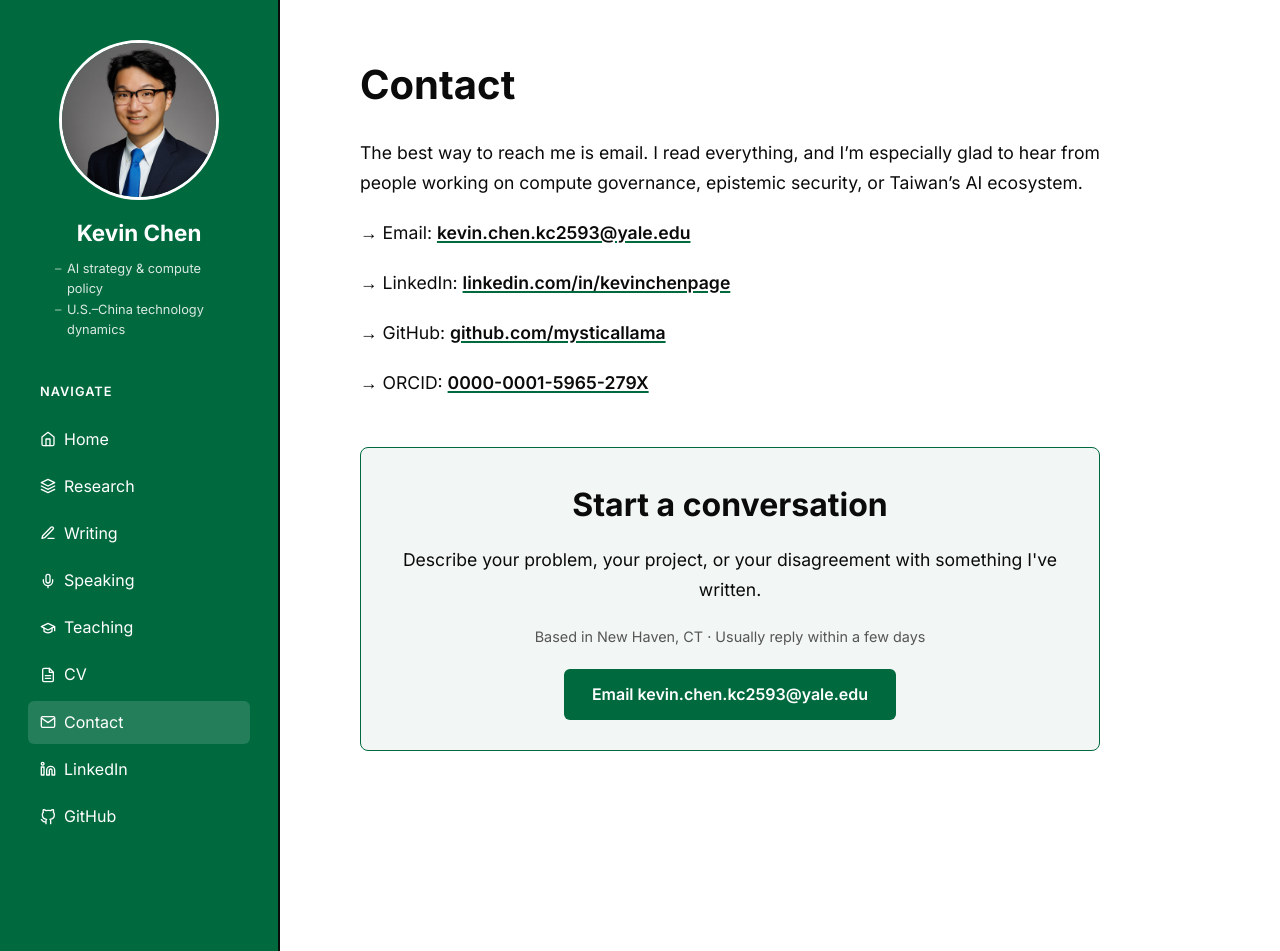
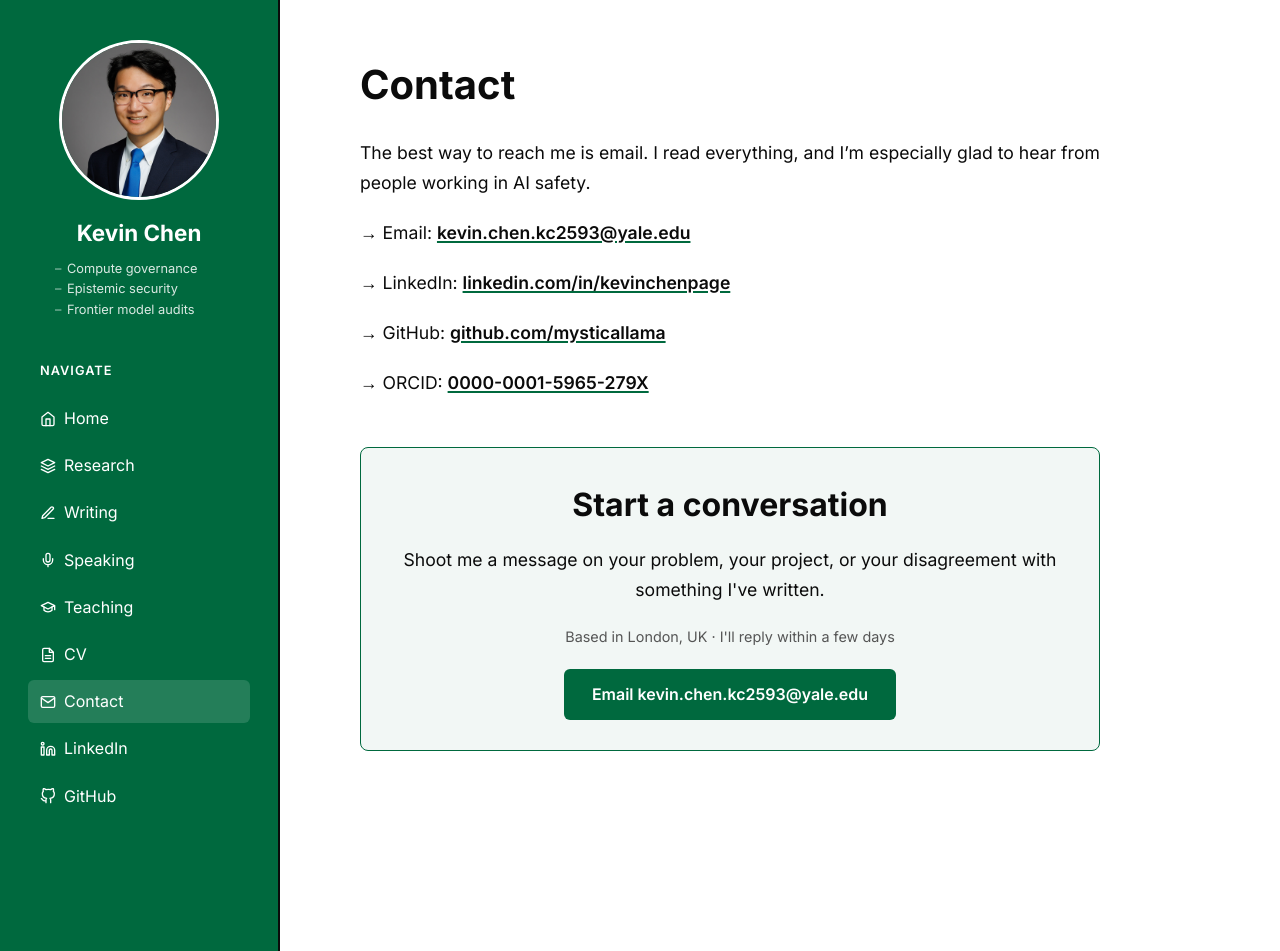
Before and after one commit to mysticallama/mysticallama.github.io, a Jekyll site: the page built from _pages/contact.md, in a window 1280 px wide and 951 px high. Built offline with Jekyll 4.4.1, drawn with Linux system fonts in a browser that asks for light colours.

Commit message:
minor tweaks to content

```diff
--- a/_layouts/portfolio.html
+++ b/_layouts/portfolio.html
@@ -28,8 +28,9 @@
     </div>
     <h3>Kevin Chen</h3>
     <ul class="tagline-list">
-      <li>AI strategy &amp; compute policy</li>
-      <li>U.S.&ndash;China technology dynamics</li>
+      <li>Compute governance</li>
+      <li>Epistemic security</li>
+      <li>Frontier model audits</li>
     </ul>
   </header>
   <nav class="sidebar-nav">
--- a/_pages/contact.md
+++ b/_pages/contact.md
@@ -6,7 +6,7 @@ permalink: /contact/
 
 # Contact
 
-The best way to reach me is email. I read everything, and I'm especially glad to hear from people working on compute governance, epistemic security, or Taiwan's AI ecosystem.
+The best way to reach me is email. I read everything, and I'm especially glad to hear from people working in AI safety.
 
 → Email: [kevin.chen.kc2593@yale.edu](mailto:kevin.chen.kc2593@yale.edu)
 
@@ -18,7 +18,7 @@ The best way to reach me is email. I read everything, and I'm especially glad to
 
 <div class="cta-block">
   <h2>Start a conversation</h2>
-  <p>Describe your problem, your project, or your disagreement with something I've written.</p>
-  <p class="cta-availability">Based in New Haven, CT · Usually reply within a few days</p>
+  <p>Shoot me a message on your problem, your project, or your disagreement with something I've written.</p>
+  <p class="cta-availability">Based in London, UK · I'll reply within a few days</p>
   <a class="cta-button" href="mailto:kevin.chen.kc2593@yale.edu">Email kevin.chen.kc2593@yale.edu</a>
 </div>
```
Also changed, not shown: _pages/cv.md (+3 -3 lines), _pages/research.md (+2 -2 lines).
